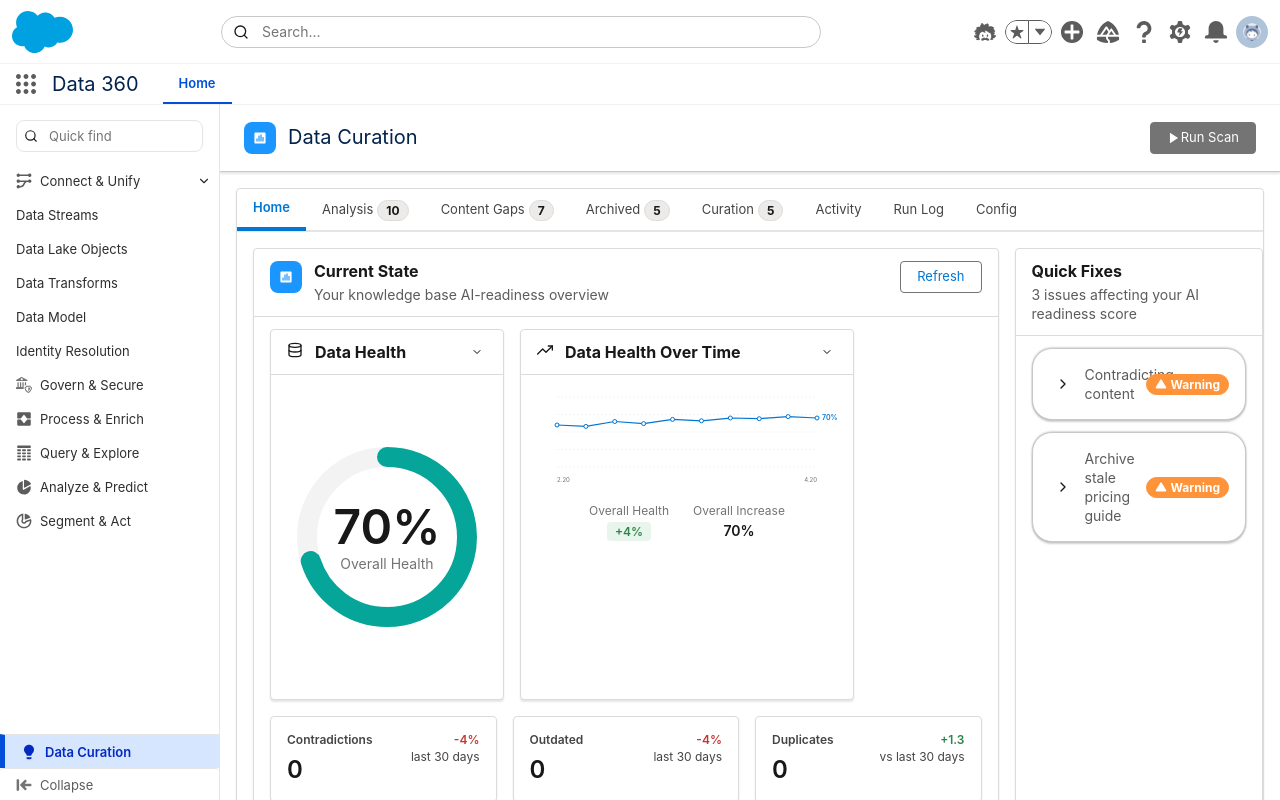
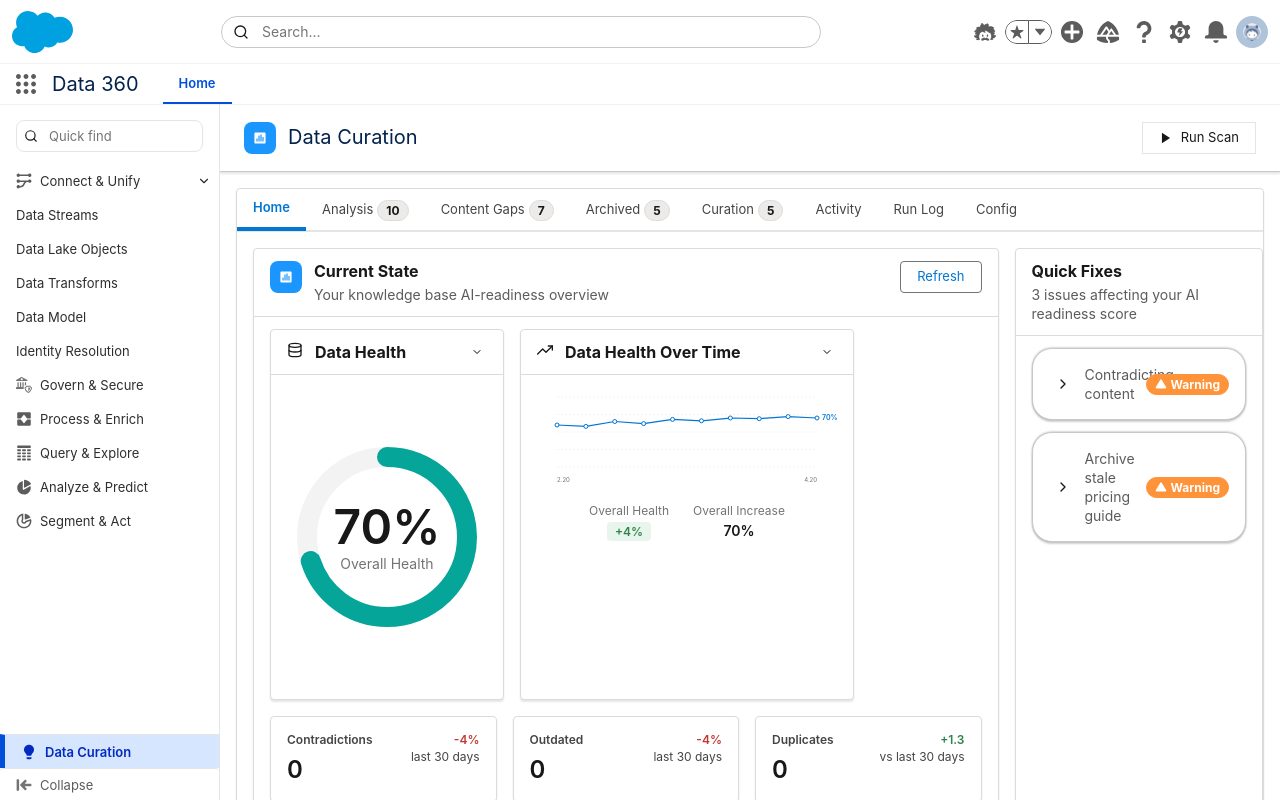
Before and after one commit to NoamVin602/TEST_Agent-ready-data, a Next.js app: page / in a window 1280 px wide. Built offline with nearby package versions, Linux system fonts and the light colour scheme.

Commit message:
Update slds-button_brand with new styles: Add flex layout, SLDS design tokens (spacing, border-radius-circle, surface-container-1, border-2), and proper alignment

```diff
--- a/app/globals.css
+++ b/app/globals.css
@@ -11,6 +11,7 @@
   --slds-g-color-brand-base-60: #014486;
 
   /* Surface Colors */
+  --slds-g-color-surface-container-1: #FFFFFF;
   --slds-g-color-surface-container-2: #F3F3F3;
   --slds-g-color-neutral-base-100: #FFFFFF;
   --slds-g-color-neutral-base-95: #F3F3F3;
@@ -800,9 +801,16 @@
 
 /* Primary Button (Brand) */
 .slds-button_brand {
-  background-color: #747474;
-  color: #FFFFFF;
-  border-color: #747474;
+  display: flex;
+  height: 32px;
+  padding: 1px var(--slds-g-spacing-4);
+  justify-content: center;
+  align-items: center;
+  gap: var(--slds-g-spacing-2);
+  border-radius: var(--slds-g-radius-border-circle);
+  border: 1px solid var(--slds-g-color-border-2);
+  background: var(--slds-g-color-surface-container-1);
+  color: inherit;
 }
 
 .slds-button_brand:hover:not(:disabled) {
```
